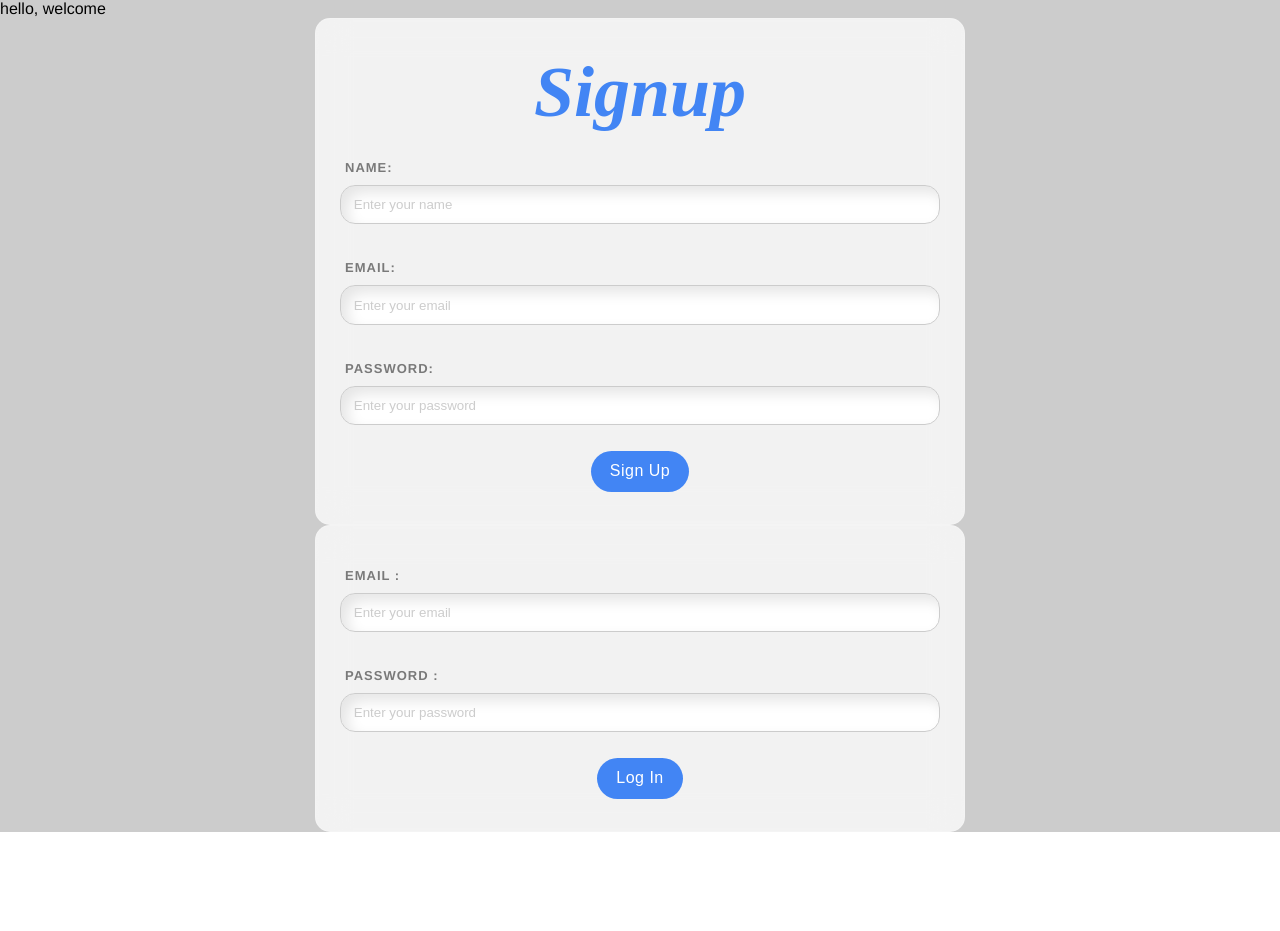
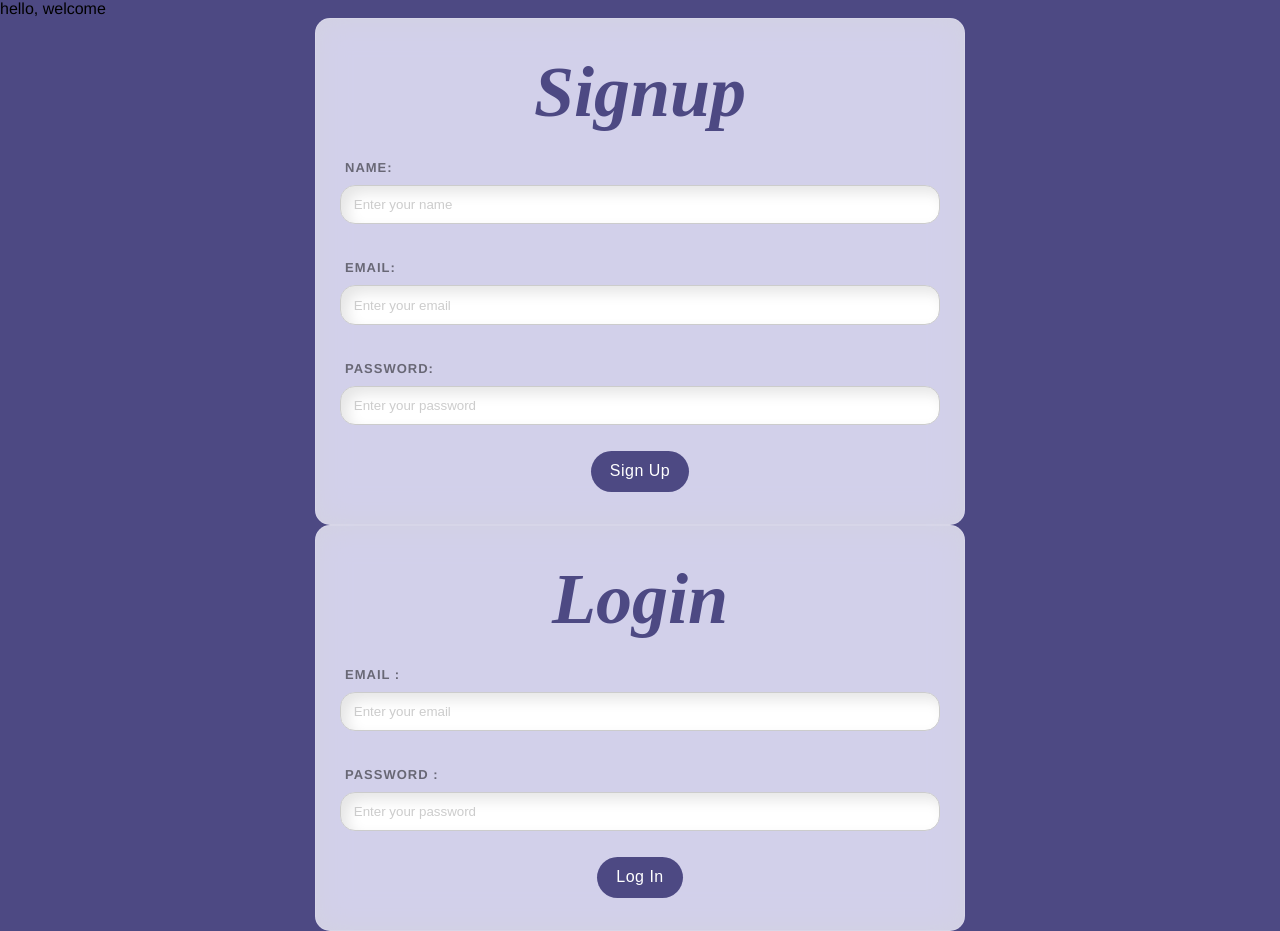
Before and after one commit to shivanshu2000/chat-app, a Vue app: page / in a window 1280 px wide. Before the commit the page ends 832 px from the top, so only its background shows below. Built offline with nearby package versions, Linux system fonts and the light colour scheme; a web font is replaced by a local one.

Commit message:
minor ui fix

```diff
--- a/src/components/Login.vue
+++ b/src/components/Login.vue
@@ -1,5 +1,6 @@
 <template>
   <form @submit.prevent="handleSubmit">
+    <div class="title">Login</div>
     <div class="inputs__container">
       <label>Email :</label>
       <input type="email" placeholder="Enter your email" v-model="email" />
--- a/src/components/Signup.vue
+++ b/src/components/Signup.vue
@@ -85,7 +85,7 @@ input:focus {
 
 .title {
   font-style: italic;
-  color: #4285f4;
+  color: #4d4983;
   font-size: 4.5rem;
   font-family: 'Italianno', cursive;
   font-weight: bold;
@@ -97,7 +97,7 @@ input:focus {
 }
 
 input:focus ::placeholder {
-  color: #4285f4;
+  color: #4d4983;
 }
 
 button {
@@ -107,7 +107,7 @@ button {
   display: block;
   border: none;
   cursor: pointer;
-  background: #4285f4;
+  background: #4d4983;
   color: white;
   padding: 0.7rem 1.2rem;
   border-radius: 25px;
@@ -115,7 +115,7 @@ button {
 }
 
 button:hover {
-  background: #4285f495;
+  background: #4d498395;
 }
 
 .inputs__container {
--- a/src/views/Home.vue
+++ b/src/views/Home.vue
@@ -21,7 +21,7 @@ export default {
 
 <style>
 .container {
-  background-color: #ccc;
+  background-color: #4d4983;
   min-height: 100vh;
 }
 </style>
```
